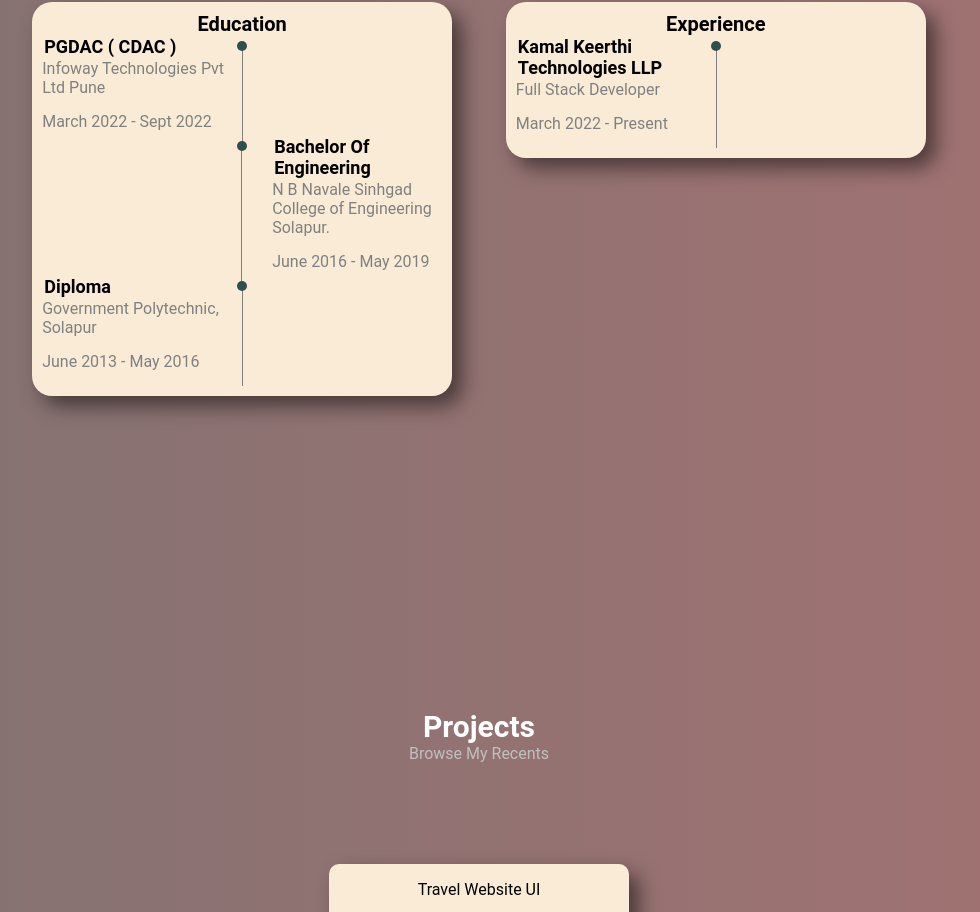
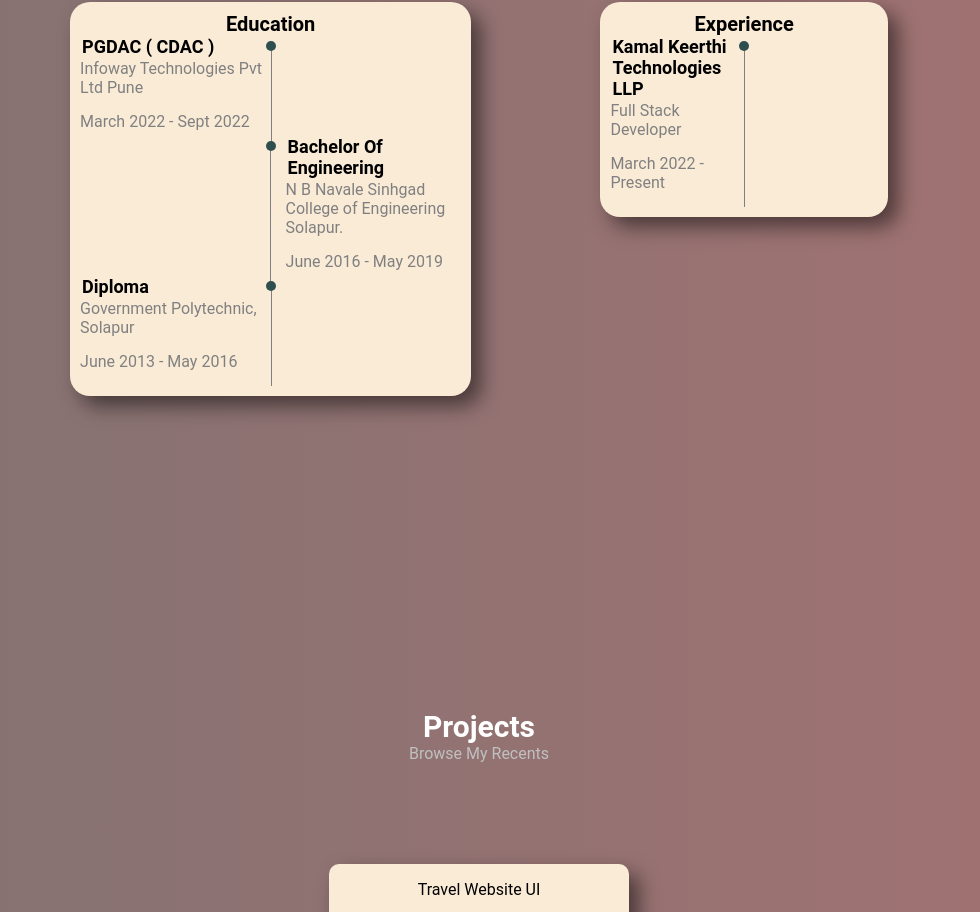
Before and after one commit to RISHIGOLI/portfolio-website, a React (Create React App) app: page / in a window 1280 px wide. Shown: the part 2727-3639 px from the top of the page, without its empty margins (161-1141 px from the left). Built offline with nearby package versions, Linux system fonts and the light colour scheme; the HTML template or start-up script is replaced by a standard one.

Commit message:
modified css in eduction and experience section

```diff
--- a/src/components/qualifications/Education.jsx
+++ b/src/components/qualifications/Education.jsx
@@ -62,7 +62,7 @@ export default function Education() {
               style={{
                 display: "flex",
                 flexDirection: "column",
-                width: "400px",
+                width: "100%",
                 alignItems: index % 2 === 0 ? "flex-start" : "flex-end",
                 position: "relative",
               }}
@@ -75,8 +75,8 @@ export default function Education() {
                   borderRadius: "50%",
                   position: "absolute",
                   top: -5,
-                  right: index % 2 === 0 && "195px",
-                  left: index % 2 !== 0 && "195px",
+                  right: index % 2 === 0 && "calc(50% - 5px)",
+                  left: index % 2 !== 0 && "calc(50% - 5px)",
                 }}
               ></Box>
               <Grid
@@ -124,7 +124,7 @@ export default function Education() {
                         alignItems: "flex-start",
                       }}
                     >
-                      <Grid style={{ marginLeft: "30px" }}>
+                      <Grid style={{ marginLeft: "15px" }}>
                         <Box
                           style={{
                             fontSize: "18px",
--- a/src/components/qualifications/Experience.jsx
+++ b/src/components/qualifications/Experience.jsx
@@ -53,7 +53,7 @@ export default function Experience() {
               style={{
                 display: "flex",
                 flexDirection: "column",
-                width: "400px",
+                width: "100%",
                 alignItems: index % 2 === 0 ? "flex-start" : "flex-end",
                 position: "relative",
               }}
@@ -66,8 +66,8 @@ export default function Experience() {
                   borderRadius: "50%",
                   position: "absolute",
                   top: -5,
-                  right: index % 2 === 0 && "195px",
-                  left: index % 2 !== 0 && "195px",
+                  right: index % 2 === 0 && "calc(50% - 5px)",
+                  left: index % 2 !== 0 && "calc(50% - 5px)",
                 }}
               ></Box>
               <Grid
@@ -113,7 +113,7 @@ export default function Experience() {
                         alignItems: "flex-start",
                       }}
                     >
-                      <Grid style={{ marginLeft: "30px" }}>
+                      <Grid style={{ marginLeft: "15px" }}>
                         <Box
                           style={{
                             fontSize: "18px",
```
